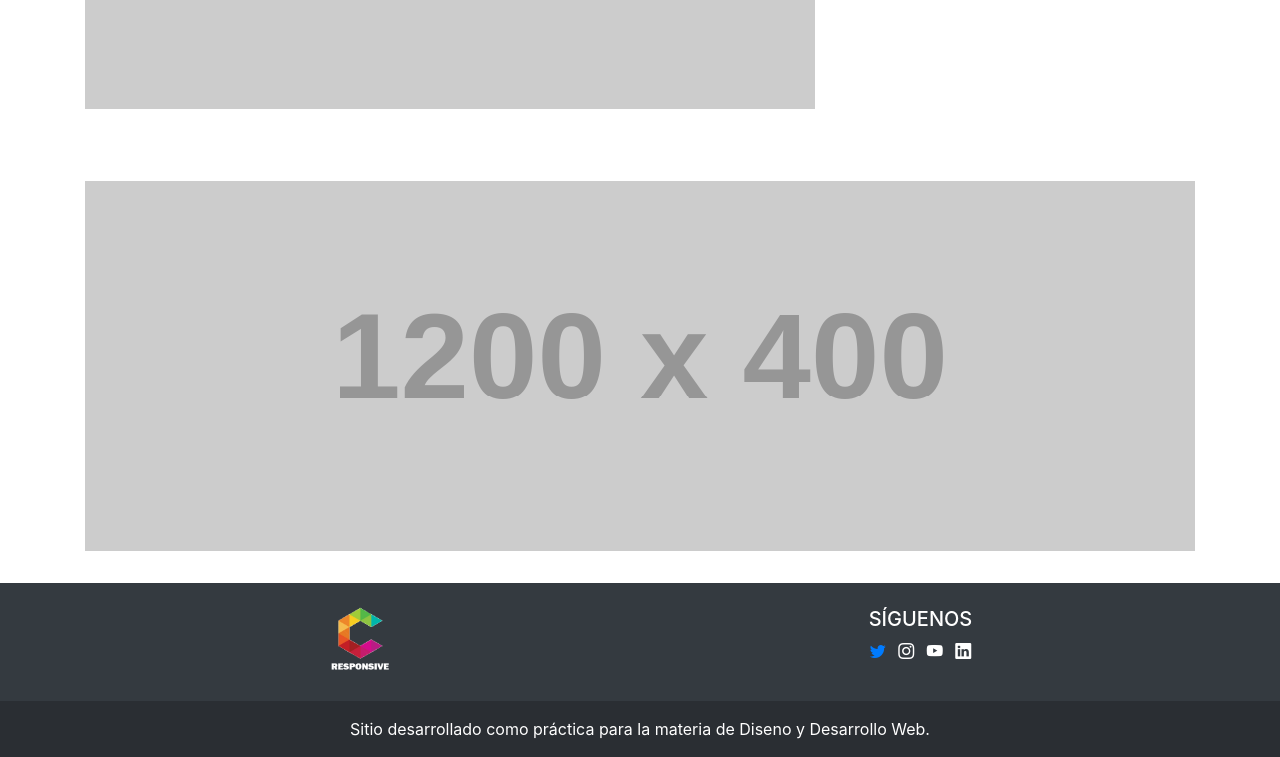
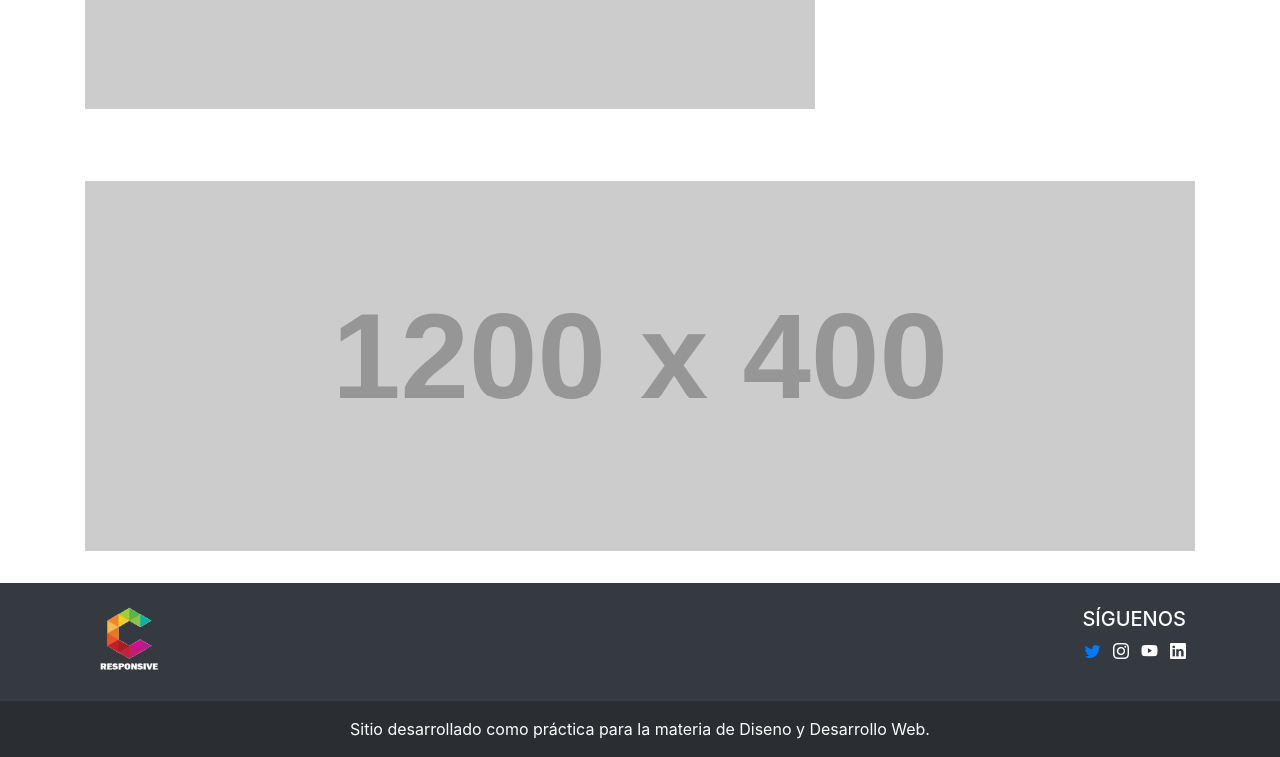
Before and after one commit to cesaldana-edu/ddw-responsividad, a plain HTML site: page index.html in a window 1280 px wide. Shown: the part 875-1632 px from the top of the page. Drawn offline with nearby package versions, Linux system fonts and the light colour scheme; placeholder pictures from the web are drawn by us.

Commit message:
Fix alignment lg footer

```diff
--- a/index.html
+++ b/index.html
@@ -75,10 +75,10 @@
     <footer class="bg-dark text-white text-center text-lg-start">
         <div class="container p-4">
             <div class="row">
-                <div class="col-lg-6 col-md-12 mb-4 mb-md-0 text-lg-start">
+                <div class="col-lg-6 col-md-12 mb-4 mb-md-0 text-lg-left">
                     <img src="img/logo-white.png" alt="Logo" style="width: 70px;">
                 </div>
-                <div class="col-lg-6 col-md-12 mb-4 mb-md-0 text-lg-end">
+                <div class="col-lg-6 col-md-12 mb-4 mb-md-0 text-lg-right">
                     <h5 class="text-uppercase">Síguenos</h5>
                     <a href="#" class="me-4">
                         <i class="bi bi-twitter"></i>
```
